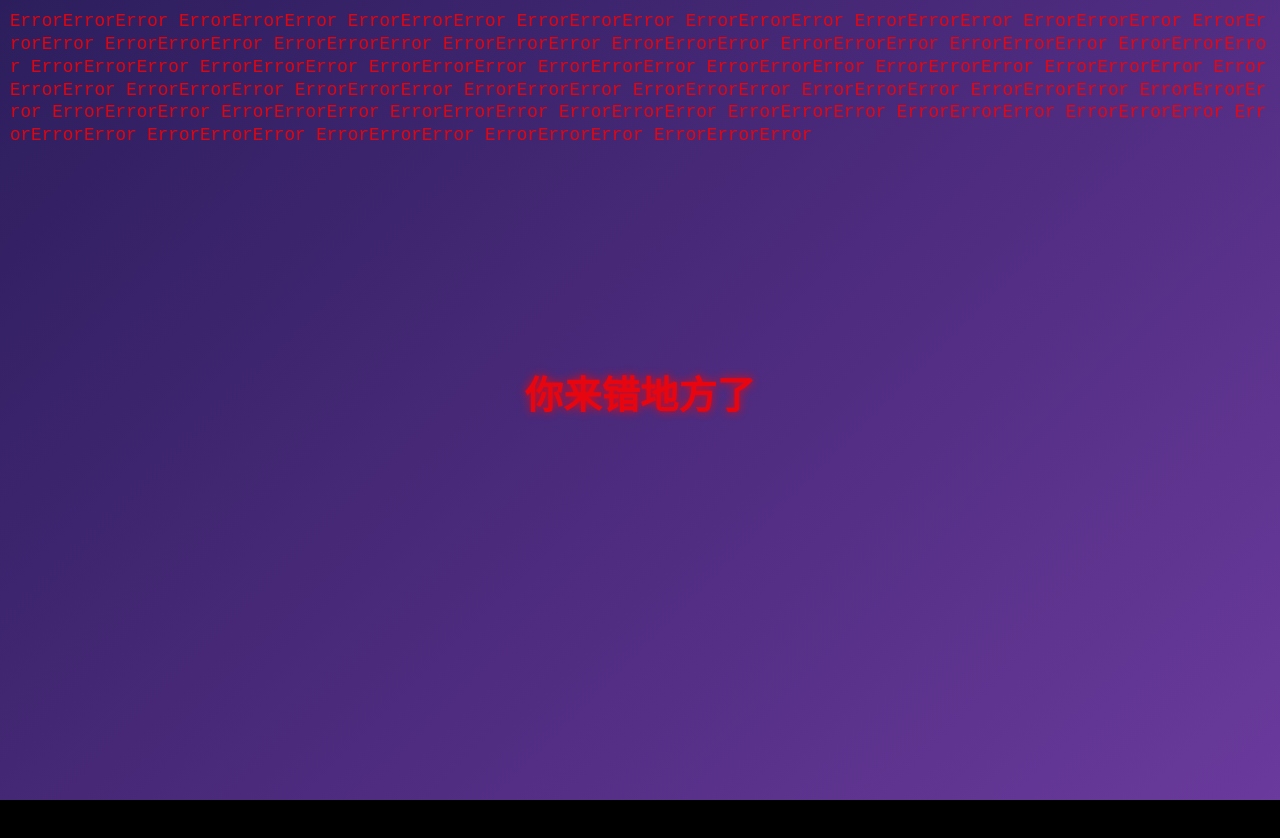
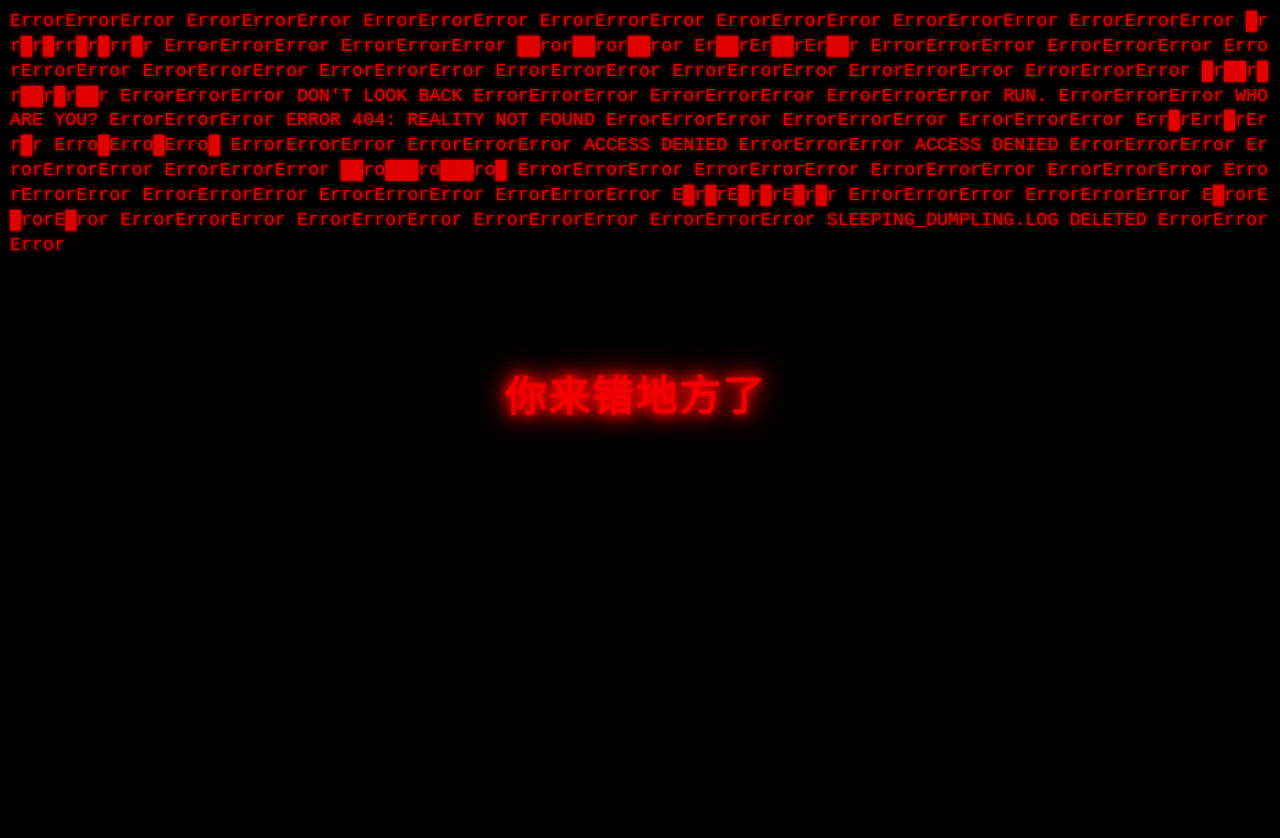
Before and after one commit to HedyyyChen/zbg_game, a Vue app: page /chat3 in a window 1280 px wide. Shown: the top 838 px of the page. Before the commit the page ends 800 px from the top, so only its background shows below. Built offline with nearby package versions, Linux system fonts and the light colour scheme.

Commit message:
修改部分设计

```diff
--- a/src/views/Chat3.vue
+++ b/src/views/Chat3.vue
@@ -2,6 +2,7 @@
   <div>
     <div id="errorFill"></div>
     <div id="warning">你来错地方了</div>
+    <div id="glitchOverlay"></div>
   </div>
 </template>
 
@@ -11,40 +12,93 @@ export default {
   data() {
     return {
       lines: [],
-      addLineInterval: null
+      addLineInterval: null,
+      glitchMessages: [
+        "ACCESS DENIED",
+        "USER NOT FOUND",
+        "SLEEPING_DUMPLING.LOG DELETED",
+        "WHO ARE YOU?",
+        "DON'T LOOK BACK",
+        "SHE NEVER EXISTED",
+        "YOU WERE NEVER SUPPOSED TO SEE THIS",
+        "RUN.",
+        "ERROR 404: REALITY NOT FOUND"
+      ]
     }
   },
   mounted() {
-    setTimeout(() => {
-      this.startErrorFill()
-    }, 500)
+    // 播放低频嗡鸣（可选，见下方音频方案）
+    // 确保页面背景是黑色（防止闪烁脚本或其他样式改变颜色）
+    document.body.style.backgroundColor = '#000'
+    // 强制覆盖所有全局背景（防止其他样式表使用更高优先级的渐变）
+    try {
+      document.body.style.setProperty('background', '#000', 'important')
+      document.body.style.setProperty('background-image', 'none', 'important')
+      document.documentElement.style.setProperty('background', '#000', 'important')
+      document.documentElement.style.setProperty('background-image', 'none', 'important')
+    } catch (e) {
+      // 某些环境可能不允许 setProperty，静默回退
+    }
+    this.startErrorFill()
+
+    // 随机闪烁效果（通过 overlay，而不是直接改 body 背景）
+    this.startFlicker()
   },
   beforeUnmount() {
-    if (this.addLineInterval) {
-      clearTimeout(this.addLineInterval)
-    }
+    if (this.addLineInterval) clearTimeout(this.addLineInterval)
+    if (this.flickerInterval) clearInterval(this.flickerInterval)
   },
   methods: {
+    getRandomGlitch() {
+      return this.glitchMessages[Math.floor(Math.random() * this.glitchMessages.length)]
+    },
+
     startErrorFill() {
       const fill = document.getElementById('errorFill')
-      const phrase = "ErrorErrorError"
+      let errorCount = 0
 
       const addLine = () => {
-        this.lines.push(phrase)
+        errorCount++
+        // 每 5~10 行插入一条恐怖提示
+        if (errorCount % Math.floor(7 + Math.random() * 4) === 0) {
+          this.lines.push(this.getRandomGlitch())
+        } else {
+          // 正常 "Error" 行，但偶尔乱码
+          let base = "Error"
+          if (Math.random() < 0.15) {
+            base = base.split('').map(c => Math.random() < 0.3 ? String.fromCharCode(0x2588) : c).join('')
+          }
+          this.lines.push(base + base + base)
+        }
+
         if (fill) {
           fill.textContent = this.lines.join('\n')
           fill.scrollTop = fill.scrollHeight
         }
 
-        if (fill && fill.scrollHeight > window.innerHeight * 2) {
-          return
+        // 延迟递减，制造加速崩溃感
+        if (fill && fill.scrollHeight < window.innerHeight * 3) {
+          const nextDelay = Math.max(5, 100 - this.lines.length / 1.5)
+          this.addLineInterval = setTimeout(addLine, nextDelay)
         }
-
-        const nextDelay = Math.max(10, 120 - this.lines.length / 2)
-        this.addLineInterval = setTimeout(addLine, nextDelay)
       }
 
       addLine()
+    },
+
+    startFlicker() {
+      const overlay = document.getElementById('glitchOverlay')
+      this.flickerInterval = setInterval(() => {
+        if (Math.random() < 0.08 && overlay) { // 8% 概率闪烁
+          const prev = overlay.style.opacity
+          // 提高 overlay 透明度，制造红色闪烁感（不修改 body 背景）
+          overlay.style.opacity = '1'
+          // 随机短时还原为默认值
+          setTimeout(() => {
+            overlay.style.opacity = prev || '0.4'
+          }, 30 + Math.random() * 50)
+        }
+      }, 200 + Math.random() * 800)
     }
   }
 }
@@ -64,12 +118,15 @@ export default {
   width: 100%;
   height: 100%;
   padding: 10px;
-  font-size: 1.1rem;
-  line-height: 1.3;
-  opacity: 0.85;
+  font-size: 1.15rem;
+  line-height: 1.35;
+  opacity: 0.88;
+  color: #ff0000;
   word-break: break-all;
   overflow: hidden;
   pointer-events: none;
+  font-family: 'Courier New', monospace;
+  text-shadow: 0 0 4px #ff0000;
 }
 
 #warning {
@@ -77,32 +134,75 @@ export default {
   top: 50%;
   left: 50%;
   transform: translate(-50%, -50%);
-  font-size: 2.4rem;
-  font-weight: bold;
+  font-size: 2.6rem;
+  font-weight: 900;
   text-align: center;
-  z-index: 10;
-  text-shadow: 0 0 10px #ff0000;
-  animation: pulse 3s infinite;
+  z-index: 20;
+  color: #ff0000;
+  text-shadow:
+    0 0 10px #ff0000,
+    0 0 20px #ff0000,
+    0 0 30px #ff0000;
+  animation: glitch-pulse 2.8s infinite alternate;
+  letter-spacing: 2px;
 }
 
-@keyframes pulse {
+@keyframes glitch-pulse {
   0%, 100% {
     opacity: 1;
+    transform: translate(-50%, -50%) rotate(0.2deg);
   }
-  50% {
-    opacity: 0.7;
+  33% {
+    opacity: 0.95;
+    transform: translate(-52%, -49%) rotate(-0.3deg);
   }
+  66% {
+    opacity: 0.9;
+    transform: translate(-49%, -51%) rotate(0.4deg);
+  }
+}
+
+/* 扫描线/故障效果 */
+#glitchOverlay {
+  position: absolute;
+  top: 0;
+  left: 0;
+  width: 100%;
+  height: 100%;
+  background: linear-gradient(
+    rgba(0, 0, 0, 0.1) 50%,
+    rgba(255, 0, 0, 0.05) 50%
+  );
+  background-size: 100% 4px;
+  z-index: 5;
+  pointer-events: none;
+  opacity: 0.4;
+  animation: scan 8s linear infinite;
+}
+
+@keyframes scan {
+  0% { transform: translateY(-100%); }
+  100% { transform: translateY(100vh); }
 }
 </style>
 
 <style>
+html, body, #app {
+  background: #000 !important;
+}
+
 body {
   background-color: #000;
   color: #ff0000;
-  font-family: 'SimHei', 'Microsoft YaHei', monospace;
+  font-family: 'Courier New', monospace;
   overflow: hidden;
-  height: 100vh;
-  width: 100vw;
+  height: 100%;
+  width: 100%;
   position: relative;
+  /* 禁止选中文字，增强“系统感” */
+  -webkit-user-select: none;
+  -moz-user-select: none;
+  -ms-user-select: none;
+  user-select: none;
 }
 </style>
--- a/src/views/Home.vue
+++ b/src/views/Home.vue
@@ -11,7 +11,7 @@
       <p><strong>温馨提示：</strong></p>
       <ul>
         <li>本游戏不设置进度条，有多个结局，抵达结局即视为通关。</li>
-        <li>游戏内有微恐设定。</li>
+        <li>微微微恐，没有跳脸或者恐怖音效，放心游玩。</li>
         <li>算是一个短篇的脑洞小故事，祝你玩得开心~</li>
       </ul>
     </div>
```
